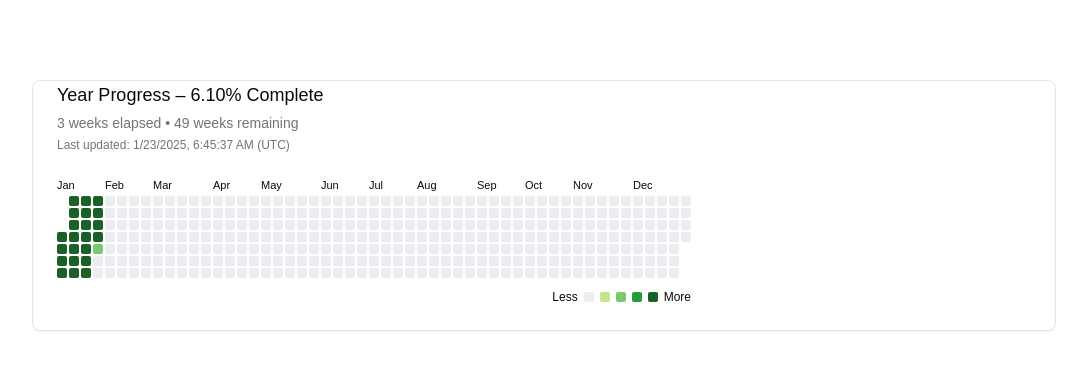
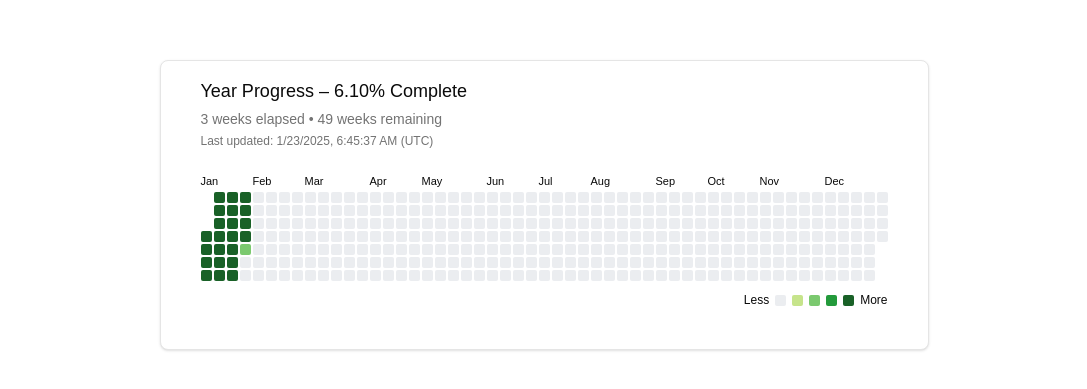
Before and after one commit to sriramkj07/Personalwebsite, a Next.js app: page /yeartracker in a window 1280 px wide. Shown: the part 195-584 px from the top of the page, without its empty margins (96-1183 px from the left). Built offline with nearby package versions, Linux system fonts and the light colour scheme.

Commit message:
Update YearProgress.tsx

```diff
--- a/app/yeartracker/components/YearProgress.tsx
+++ b/app/yeartracker/components/YearProgress.tsx
@@ -2,6 +2,9 @@
 
 import React, { useState, useEffect } from 'react';
 import { Card, CardContent } from "@/components/ui/card";
+
+// If you're not actually using these Card components, you can remove them
+// or replace them with plain <div> containers.
 
 const STORAGE_KEY = 'yearProgressState';
 const UPDATE_INTERVAL = 60000;
@@ -16,14 +19,14 @@ const GITHUB_COLORS = [
 ];
 
 interface YearProgressState {
-  daysElapsed: number;
-  currentDayProgress: number;
-  progress: number;
+  daysElapsed: number;        // how many whole days so far
+  currentDayProgress: number; // fraction of today's progress
+  progress: number;           // 0–100% of year done
   lastUpdate: string;
   timezone: string;
 }
 
-/** Safely retrieve window.localStorage if available */
+// Safely retrieve window.localStorage if available
 const getStorageWithFallback = () => {
   if (typeof window === 'undefined') return null;
   try {
@@ -33,6 +36,7 @@ const getStorageWithFallback = () => {
   }
 };
 
+// Compute how many days have elapsed in the current year
 const getDaysElapsedThisYear = (now: Date) => {
   const year = now.getFullYear();
   const startOfYear = new Date(year, 0, 1);
@@ -40,9 +44,10 @@ const getDaysElapsedThisYear = (now: Date) => {
   return diff / (1000 * 60 * 60 * 24);
 };
 
-const YearProgress = () => {
+export default function YearProgress() {
   const storage = getStorageWithFallback();
 
+  // Create an initial progress state
   const getInitialState = (): YearProgressState => {
     const now = new Date();
     const totalDays = getDaysElapsedThisYear(now);
@@ -59,6 +64,7 @@ const YearProgress = () => {
 
   const [state, setState] = useState<YearProgressState>(getInitialState);
 
+  // Update progress every minute
   const calculateProgress = () => {
     try {
       const now = new Date();
@@ -94,30 +100,30 @@ const YearProgress = () => {
     return () => clearInterval(timer);
   }, []);
 
-  // Layout config
-  const cellSize = 10;
+  /** Layout/config similar to GitHub’s style */
+  const cellSize = 11;
   const cellGap = 2;
   const numRows = 7;
   const currentYear = new Date().getFullYear();
+
+  // Sunday=0, Monday=1, etc. Used to offset the top‐left cell
   const firstDayOffset = new Date(currentYear, 0, 1).getDay();
 
-  // figure out how many days from Jan1 to Dec31
+  // Day # for Dec 31
   const dec31 = new Date(currentYear, 11, 31);
   const dayNumberDec31 = Math.floor(
     (dec31.getTime() - new Date(currentYear, 0, 1).getTime()) / (1000 * 60 * 60 * 24)
   );
-  // which column is Dec31 in?
   const lastColIndex = Math.floor((dayNumberDec31 + firstDayOffset) / numRows);
-  const totalCols = lastColIndex + 1; // columns from 0..lastColIndex
+  const totalCols = lastColIndex + 1;
 
+  // Color function – future => light grey, partial => mid green, past => dark green
   const getCellColor = (dayNumber: number) => {
     if (dayNumber < state.daysElapsed) {
       return GITHUB_COLORS[4]; // darkest green
     } else if (dayNumber === state.daysElapsed) {
-      // partial
       const intensity = Math.floor(state.currentDayProgress * 4); // 0..3
-      // map that to one of the “middle” greens
-      // if 0 => index=1, if 3 => index=4 => darkest
+      // shift that into the scale [1..4]
       const colorIndex = Math.min(4, Math.max(1, intensity + 1));
       return GITHUB_COLORS[colorIndex];
     } else {
@@ -125,16 +131,18 @@ const YearProgress = () => {
     }
   };
 
+  // For the tooltip, e.g. "January 3, 2025"
   const formatDate = (dayNumber: number) => {
     const date = new Date(currentYear, 0, dayNumber + 1);
+    // Long month format, e.g. "January 3, 2025"
     return date.toLocaleDateString(undefined, {
       year: 'numeric',
-      month: 'short',
+      month: 'long',
       day: 'numeric'
     });
   };
 
-  /** Render the 7-row x totalCols grid */
+  // Render the 7-row x totalCols grid
   const generateGrid = () => {
     const rows = [];
     for (let row = 0; row < numRows; row++) {
@@ -152,6 +160,7 @@ const YearProgress = () => {
                 backgroundColor: getCellColor(dayNumber),
                 borderRadius: 2
               }}
+              // Tooltip text:
               title={dateStr}
             />
           );
@@ -174,7 +183,7 @@ const YearProgress = () => {
     return rows;
   };
 
-  /** Month labels absolutely-positioned above columns */
+  // Absolutely-positioned month labels
   const monthLabels = () => {
     const labels = [];
     for (let m = 0; m < 12; m++) {
@@ -187,7 +196,9 @@ const YearProgress = () => {
       if (colIndex < 0 || colIndex >= totalCols) continue;
 
       const leftOffset = colIndex * (cellSize + cellGap);
+      // e.g. "Jan", "Feb"
       const monthName = firstOfMonth.toLocaleString(undefined, { month: 'short' });
+
       labels.push(
         <div
           key={`month-${m}`}
@@ -206,12 +217,14 @@ const YearProgress = () => {
     return labels;
   };
 
+  // Figure out overall width/height so we can position everything neatly
   const gridWidth = totalCols * (cellSize + cellGap) - cellGap;
   const gridHeight = numRows * (cellSize + cellGap) - cellGap;
 
   return (
-    <div className="min-h-screen bg-background p-4 flex justify-center items-center">
-      <Card className="bg-background text-foreground w-full max-w-5xl">
+    <div className="min-h-screen bg-background p-8 flex justify-center items-center">
+      {/* No more max-w-5xl: let the grid fill the space */}
+      <Card className="bg-background text-foreground w-auto border shadow p-4">
         <CardContent>
           <div className="mb-6">
             <div className="text-lg mb-1">
@@ -226,13 +239,14 @@ const YearProgress = () => {
             </div>
           </div>
 
+          {/* The grid area */}
           <div style={{ position: 'relative', width: gridWidth }}>
             {/* Month labels row */}
             <div style={{ position: 'relative', height: 15, marginBottom: 4 }}>
               {monthLabels()}
             </div>
 
-            {/* The main grid */}
+            {/* The main 7xN grid */}
             <div
               style={{
                 display: 'flex',
@@ -266,6 +280,4 @@ const YearProgress = () => {
       </Card>
     </div>
   );
-};
-
-export default YearProgress;
+}
```
